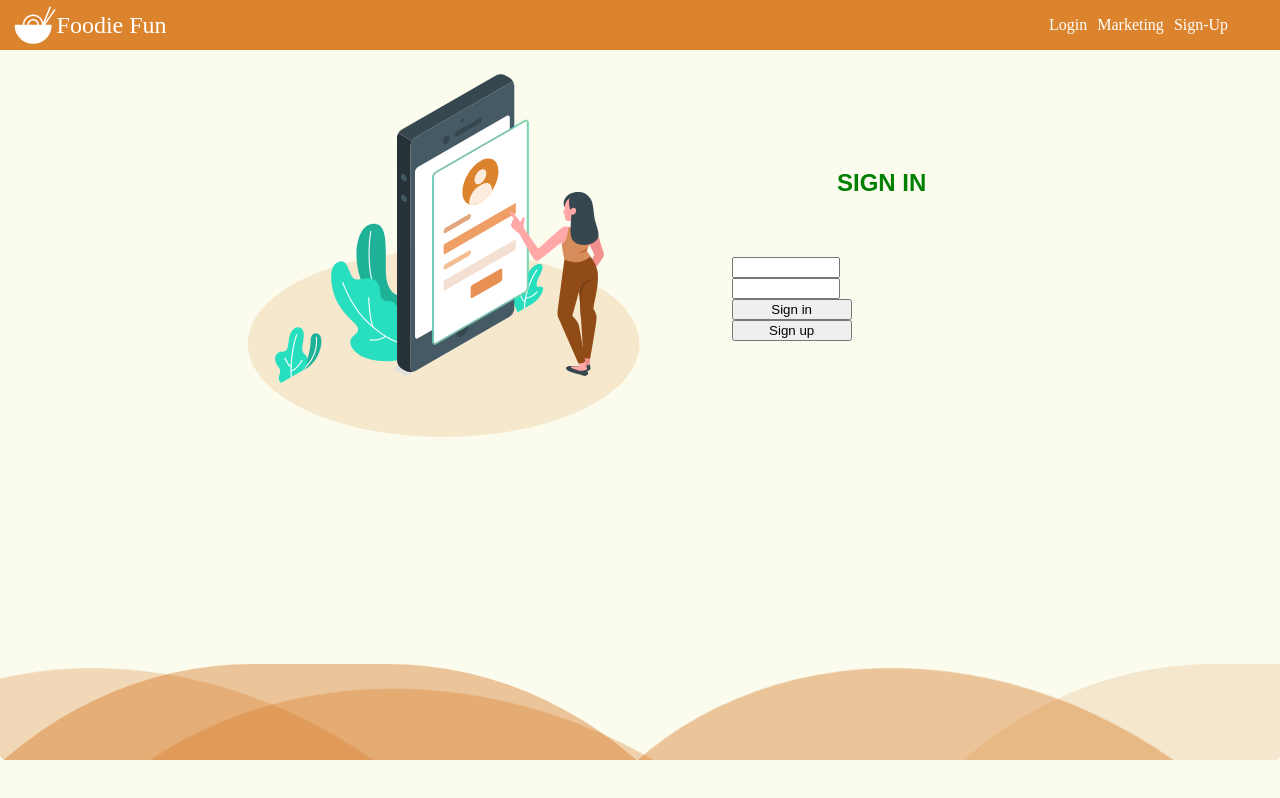
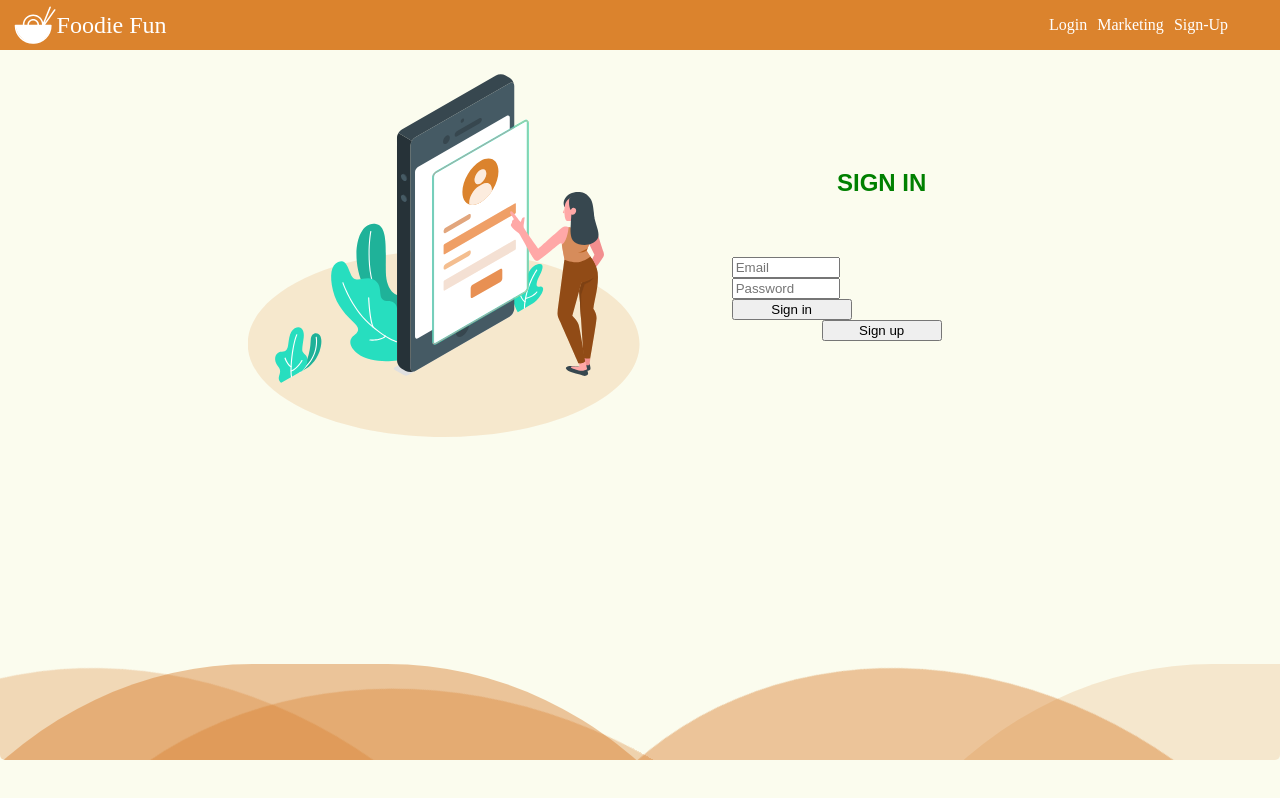
Before and after one commit to Build-Week-Foodie-Funz/front-end, a React (Create React App) app: page / in a window 1280 px wide. Shown: the top 798 px of the page. Built offline with nearby package versions, Linux system fonts and the light colour scheme.

Commit message:
Linked to the signup page using Navlink and Route

```diff
--- a/src/components/Login.js
+++ b/src/components/Login.js
@@ -15,6 +15,8 @@ import { getInitialData } from "../actions/actions";
 import styled from "styled-components";
 import mobile from "../images/mobile-login.svg";
 import { Formik, Form, Field, ErrorMessage } from 'formik';
+import { NavLink, Route } from "react-router-dom";
+import SignUp from "./SignUp";
 
 
 const StyledDiv = styled.div`
@@ -153,17 +155,22 @@ const Login = props => {
                   <Field
                     type="text"
                     name="username"
+                    placeholder="Email"
                     value={credentials.username}
                     onChange={handleChange}
                   />
                   <Field
                     type="password"
                     name="password"
+                    placeholder="Password"
                     value={credentials.password}
                     onChange={handleChange}
                   />
-                  <button>Sign in</button>
+                  <button type="submit">Sign in</button>
+                  <NavLink to="/signup">
                   <button>Sign up</button>
+                  </NavLink>
+                  <Route path="/signup" component={SignUp} />
                 </Form>
               )
             }}
```
